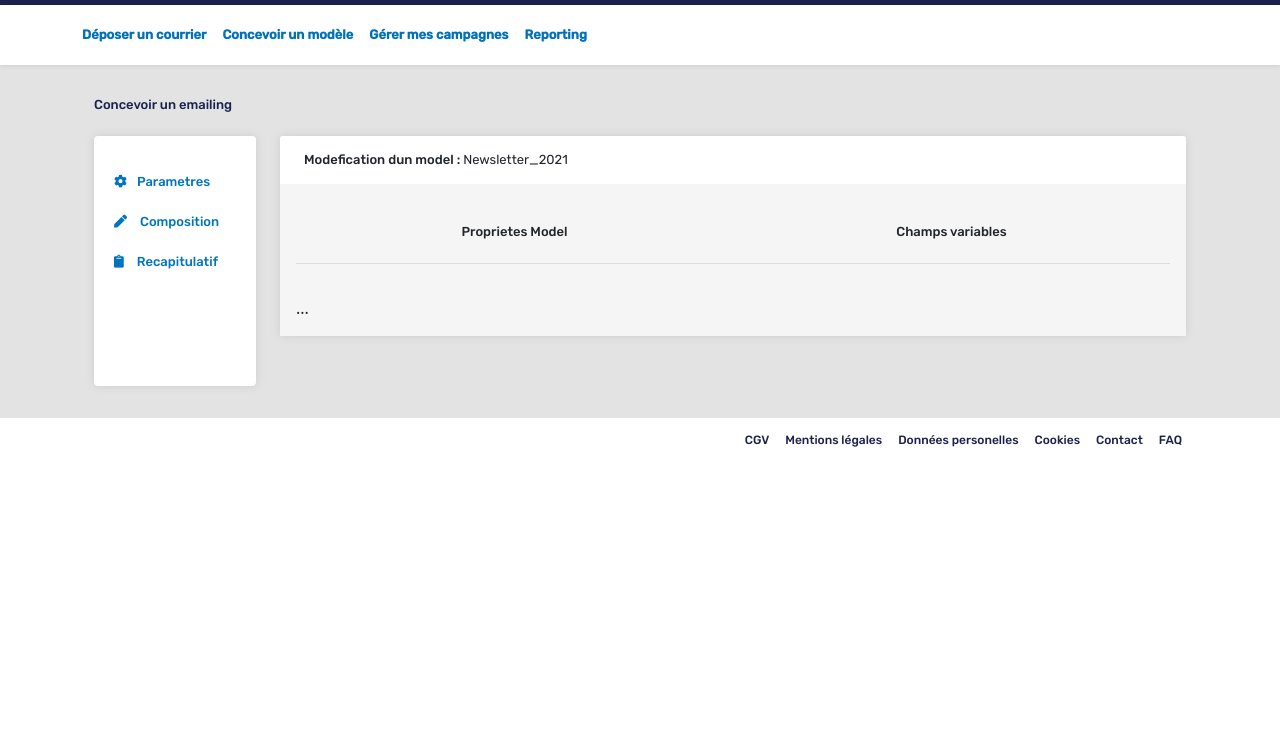
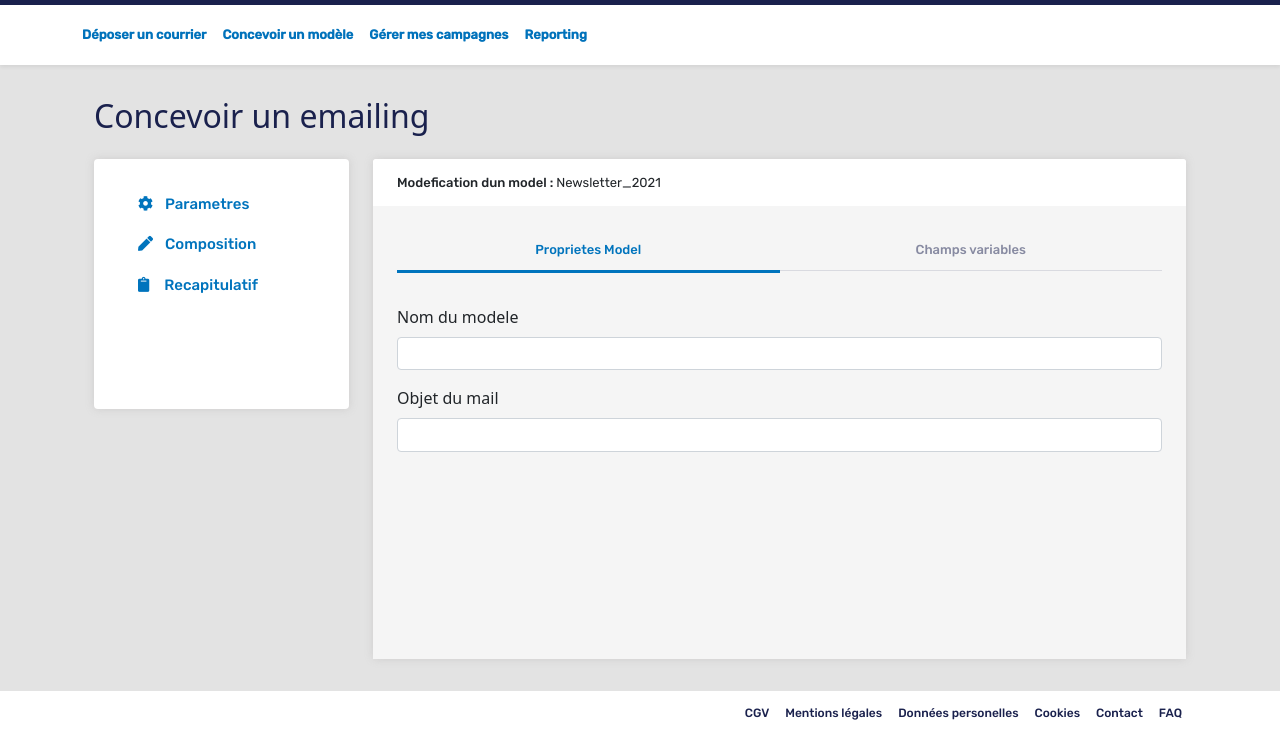
Before and after one commit to medghazdali/tessi-integration-pub, a plain HTML site: page modification-modele.html in a window 1280 px wide. Shown: the part 66-801 px from the top of the page. Drawn offline with Linux system fonts and the light colour scheme.

Commit message:
check css

```diff
--- a/css/style.css
+++ b/css/style.css
@@ -19,7 +19,7 @@
   color: #1a214d;
 } */
 
-.my-body button,.my-body input,.my-body select,.my-body a,.my-body p{
+.my-body button, .my-body input, .my-body select, .my-body a, .my-body p {
   font-size: 13px;
   /* color: #1a214d; */
   font-family: Rubik-Medium;
@@ -299,7 +299,7 @@ a {
 }
 
 .my-right-car-menu>li>a>i {
-  font-size: 13px !important;
+  font-size: 15px !important;
   color: #0074bd !important;
 }
 
@@ -313,18 +313,37 @@ a {
 }
 
 .my-right-car-menu>li>a>span {
-  margin-left: 6px;
+  margin-left: 8px;
   color: #0074bd !important;
-  font-size: 13px !important;
+  font-size: 15px !important;
 }
 
 .my-nav-link-tab>li {
   width: 50%;
 }
 
-.my-nav-link-tab>li>p {
+.my-nav-link-tab>li>button {
   text-align: center;
+  align-items: center;
   border-bottom: 1px solid #ddd;
   margin-bottom: 1rem;
-  padding: 22px;
+  width: 100%;
+  border-bottom: 1px solid hsl(233deg 12% 58%);
+  padding: 10px;
+  /* padding: 22px; */
 }
+
+.my-nav-link-tab .nav-link {
+  color: hsl(233deg 12% 58%);
+  border-bottom: 1px solid hsl(233deg 12% 58% / 26%);
+  background-color: transparent;
+  border-radius: 0;
+}
+
+.my-nav-link-tab .nav-link.active {
+  color: #0074bd;
+  background-color: transparent;
+  /* border-inline: ; */
+  border-bottom: 3px solid #0074bd;
+  border-radius: 0;
+}
--- a/modification-modele.html
+++ b/modification-modele.html
@@ -94,28 +94,24 @@
 
     <main class="body-styles">
         <div class="container p-4">
-            <p class="h2 mt-2 mb-4 my-header">Concevoir un emailing</p>
+            <h2 class="h2 mt-2 mb-4 my-header">Concevoir un emailing</h2>
             <div class="row justify-content-between pb-2">
 
-                <div class="col-md-2 col-sm-2">
-                    <div class="my-card-chart w-100 card" style="width: 18rem;">
-                        <ul class="list-group list-group-flush my-right-car-menu pt-4">
+                <div class="col-md-3 col-sm-3">
+                    <div class="my-card-chart w-100 card" >
+                        <ul class="list-group list-group-flush my-right-car-menu p-4 pt-4 pl-4">
                             <li class="list-group-item ">
-                                <a href=""><i class="p-1 fas fa-cog mr-2"
+                                <a href=""><i class="p-1 fas fa-cog"
                                         for="inputGroupSelect01"></i><span>Parametres</span></a>
+                            </li>
+                            <li class="list-group-item ">
+                                <a href=""><i class="p-1 fas fa-pen"
+                                        for="inputGroupSelect01"></i><span>Composition</span></a>
                             </li>
 
                             <li class="list-group-item">
                                 <a href="">
-                                    <i class="p-1 fas fa-pen pl-2" for="inputGroupSelect01"></i>
-                                    <span>Composition</span>
-                                </a>
-                            </li>
-
-
-                            <li class="list-group-item">
-                                <a href="">
-                                    <i class="p-1 fas fa-clipboard pl-2" for="inputGroupSelect01"></i>
+                                    <i class="p-1 fas fa-clipboard " for="inputGroupSelect01"></i>
                                     <span>Recapitulatif</span>
                                 </a>
 
@@ -125,10 +121,10 @@
                 </div>
 
 
-                <div class="col-md-10 col-sm-10">
+                <div class="col-md-9 col-sm-9">
 
 
-                    <div class="my-card-chart card w-100 ">
+                    <div class="my-card-chart card w-100 " style='min-height: 500px'>
                         <div class="h5 my-header-card-paner card-header">
 
                             <div class="row justify-content-between p-2 pr-4 pl-4 clearfix">
@@ -140,26 +136,54 @@
                             </div>
 
                         </div>
-                        <div class="card-body my-body-card-paner ">
+                        <div class="card-body my-body-card-paner p-4 ">
 
 
                             <ul class="w-100 my-nav-link-tab nav nav-pills mb-3" id="pills-tab" role="tablist">
+
                                 <li class="nav-item" role="presentation">
-                                    <p>Proprietes Model</p>
+                                    <div class="w-100"> </div>
+
+                                    <button class=" w-100 nav-link active" id="pills-1-tab" data-bs-toggle="pill"
+                                        data-bs-target="#pills-1" type="button" role="tab" aria-controls="pills-1"
+                                        aria-selected="true">Proprietes Model</button>
                                 </li>
                                 <li class="nav-item" role="presentation">
-                                    <p>Champs variables</p>
+                                    <!-- <p></p> -->
+                                    <button class="nav-link" id="pills-2-tab" data-bs-toggle="pill"
+                                        data-bs-target="#pills-2" type="button" role="tab" aria-controls="pills-2"
+                                        aria-selected="false">Champs variables</button>
 
                                 </li>
 
                             </ul>
                             <div class="tab-content" id="pills-tabContent">
-                                <div class="tab-pane fade show active" id="pills-home" role="tabpanel"
-                                    aria-labelledby="pills-home-tab">...</div>
-                                <div class="tab-pane fade" id="pills-profile" role="tabpanel"
-                                    aria-labelledby="pills-profile-tab">...</div>
-                                <div class="tab-pane fade" id="pills-contact" role="tabpanel"
-                                    aria-labelledby="pills-contact-tab">...</div>
+                                <div class="tab-pane fade show active" id="pills-1" role="tabpanel"
+                                    aria-labelledby="pills-1-tab">
+
+                                    <form>
+
+                                        <div class="mb-3">
+                                            <label for="nomdemodule" class="form-label">Nom du modele</label>
+                                            <input type="text" class="form-control" id="nomdemodule"
+                                                aria-describedby="nom">
+                                        </div>
+
+                                        <div class="mb-3">
+                                            <label for="mail" class="form-label">Objet du mail</label>
+                                            <input type="text" class="form-control" id="mail"
+                                                aria-describedby="mail">
+                                        </div>
+
+
+                                    </form>
+
+
+
+
+                                </div>
+                                <div class="tab-pane fade" id="pills-2" role="tabpanel" aria-labelledby="pills-2-tab">
+                                    ..xxxxxxxxxx.</div>
                             </div>
 
 
```
Also changed, not shown: 1 other file.
